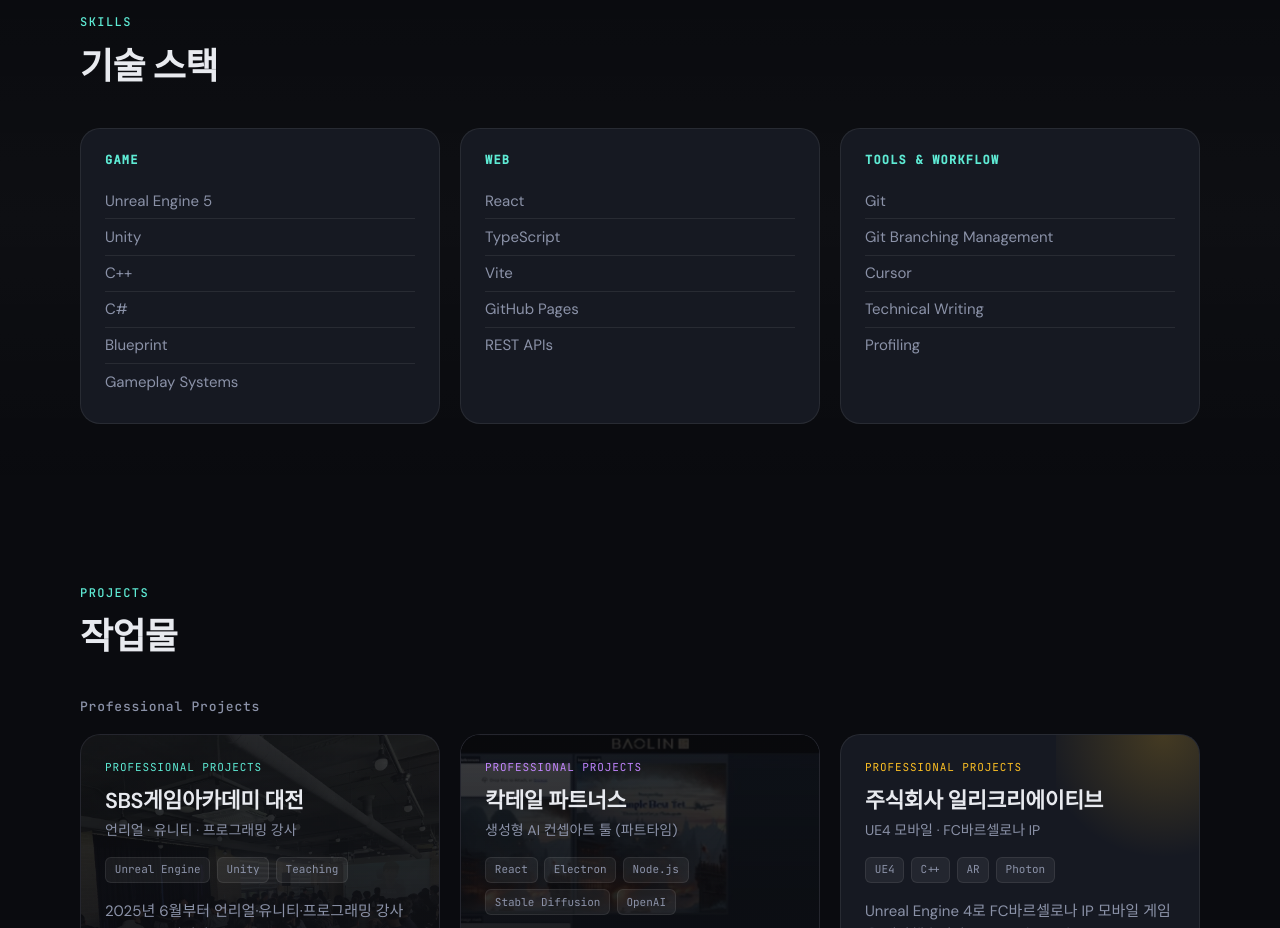
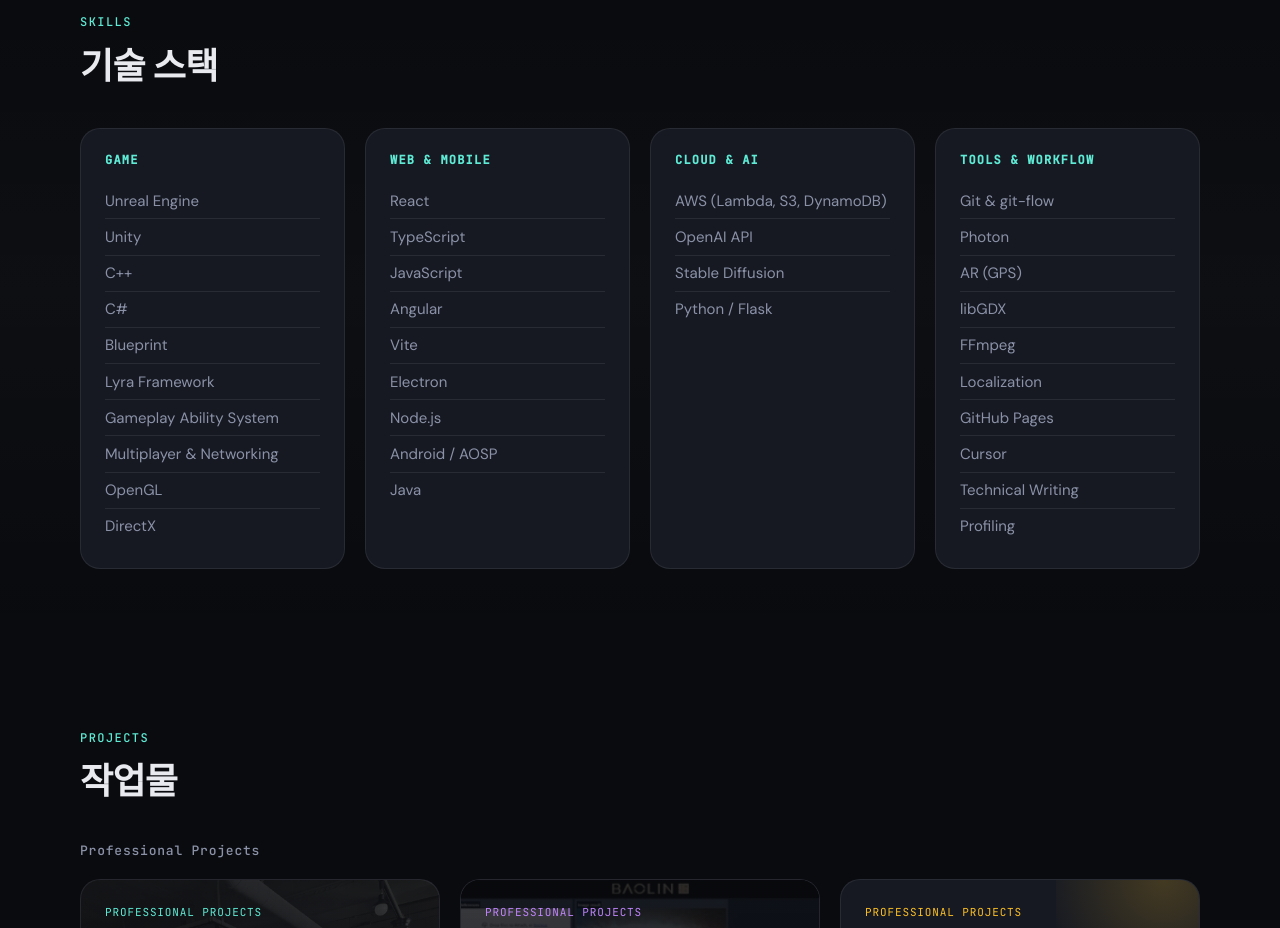
Before and after one commit to kjinwoo12/Blog, a React (Vite) app: page / in a window 1280 px wide. Shown: the part 1540-2468 px from the top of the page. Built offline with nearby package versions, Linux system fonts and the light colour scheme.

Commit message:
chore: update data

```diff
--- a/src/data/portfolio.ts
+++ b/src/data/portfolio.ts
@@ -70,15 +70,56 @@
 export const skillGroups: SkillGroup[] = [
   {
     label: 'Game',
-    items: ['Unreal Engine 5', 'Unity', 'C++', 'C#', 'Blueprint', 'Gameplay Systems'],
+    items: [
+      'Unreal Engine',
+      'Unity',
+      'C++',
+      'C#',
+      'Blueprint',
+      'Lyra Framework',
+      'Gameplay Ability System',
+      'Multiplayer & Networking',
+      'OpenGL',
+      'DirectX',
+    ],
   },
   {
-    label: 'Web',
-    items: ['React', 'TypeScript', 'Vite', 'GitHub Pages', 'REST APIs'],
+    label: 'Web & Mobile',
+    items: [
+      'React',
+      'TypeScript',
+      'JavaScript',
+      'Angular',
+      'Vite',
+      'Electron',
+      'Node.js',
+      'Android / AOSP',
+      'Java',
+    ],
+  },
+  {
+    label: 'Cloud & AI',
+    items: [
+      'AWS (Lambda, S3, DynamoDB)',
+      'OpenAI API',
+      'Stable Diffusion',
+      'Python / Flask',
+    ],
   },
   {
     label: 'Tools & Workflow',
-    items: ['Git', 'Git Branching Management', 'Cursor', 'Technical Writing', 'Profiling'],
+    items: [
+      'Git & git-flow',
+      'Photon',
+      'AR (GPS)',
+      'libGDX',
+      'FFmpeg',
+      'Localization',
+      'GitHub Pages',
+      'Cursor',
+      'Technical Writing',
+      'Profiling',
+    ],
   },
 ];
 
```
